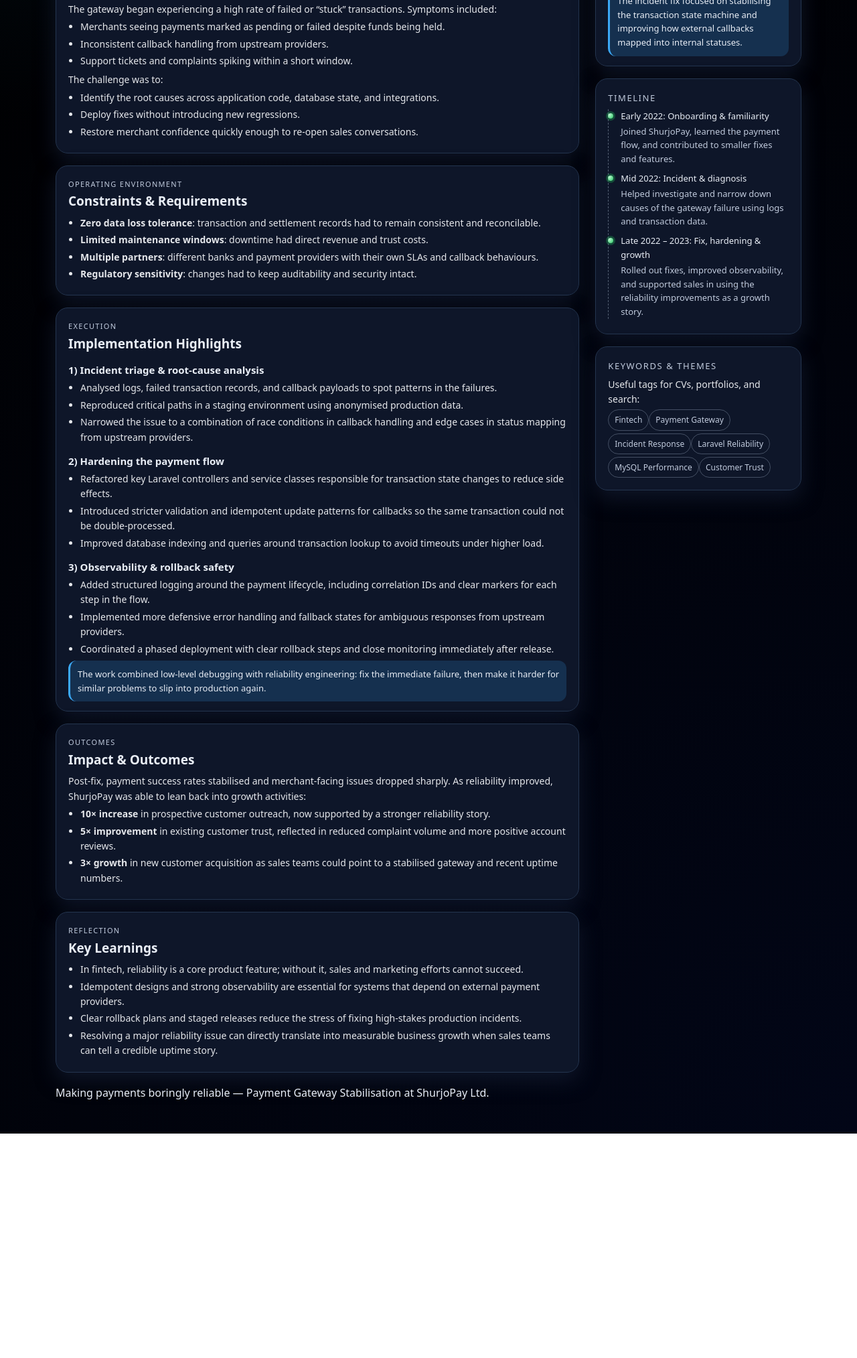
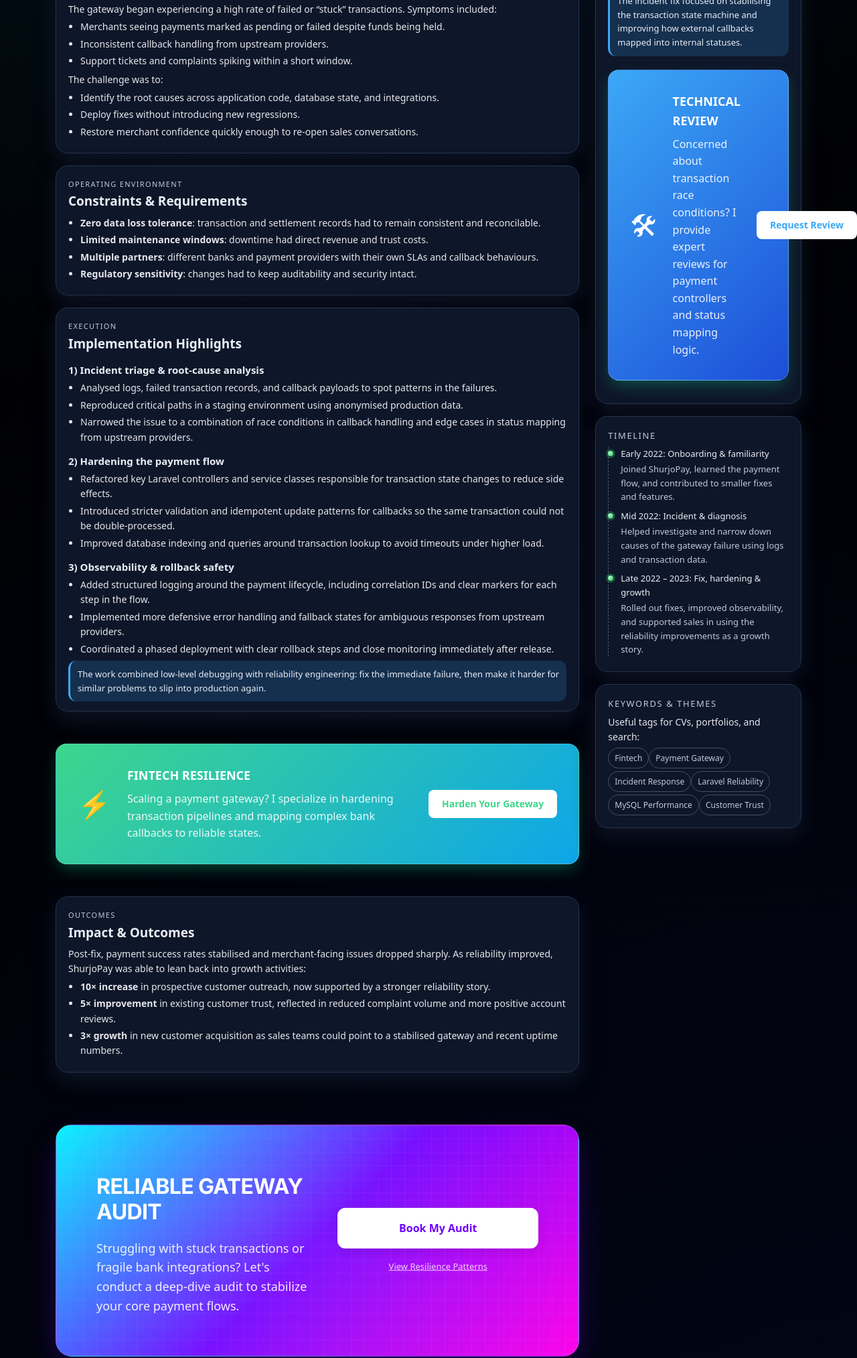
Before and after one commit to anwar-gazi/anwar-gazi.github.io, a website: page portfolio/shurjopay-gateway-reliability.html in a window 1280 px wide. Shown: the part 1955-3982 px from the top of the page at 67% size. Before the commit the page ends 3647 px from the top, so only its background shows below. Drawn offline with nearby package versions, Linux system fonts and the light colour scheme.

Commit message:
feat: inject context-aware CTAs into shurjopay portfolio pages

```diff
--- a/portfolio/shurjopay-gateway-reliability.html
+++ b/portfolio/shurjopay-gateway-reliability.html
@@ -896,6 +896,17 @@
             </div>
           </article>
 
+          <div class="cta-insight-card" style="background: linear-gradient(135deg, #3dd68c 0%, #0ea5e9 100%);">
+            <div class="cta-insight-icon">⚡</div>
+            <div class="cta-insight-content">
+              <h4>Fintech Resilience</h4>
+              <p>Scaling a payment gateway? I specialize in hardening transaction pipelines and mapping complex bank
+                callbacks to reliable states.</p>
+            </div>
+            <a href="mailto:minhaj.me.bd@gmail.com" class="cta-insight-btn" style="color: #3dd68c;">Harden Your
+              Gateway</a>
+          </div>
+
           <article class="section-card" id="impact">
             <div class="eyebrow">Outcomes</div>
             <h2>Impact &amp; Outcomes</h2>
@@ -942,6 +953,20 @@
             metrics.
           </p> -->
           </article>
+
+          <div class="cta-banner">
+            <div class="cta-content">
+              <h3 class="cta-title">Reliable Gateway Audit</h3>
+              <p class="cta-text">
+                Struggling with stuck transactions or fragile bank integrations? Let's conduct a deep-dive audit to
+                stabilize your core payment flows.
+              </p>
+            </div>
+            <div class="cta-action">
+              <a href="mailto:minhaj.me.bd@gmail.com" class="cta-btn">Book My Audit</a>
+              <a href="/portfolio/index.html" class="cta-secondary-link">View Resilience Patterns</a>
+            </div>
+          </div>
 
           <article class="section-card" id="learnings">
             <div class="eyebrow">Reflection</div>
@@ -998,6 +1023,16 @@
             <div class="callout" style="margin-top:10px;">
               The incident fix focused on stabilising the transaction state machine and improving how
               external callbacks mapped into internal statuses.
+            </div>
+            <div class="cta-insight-card"
+              style="background: linear-gradient(135deg, #3ba8f6 0%, #1d4ed8 100%); margin: 20px 0;">
+              <div class="cta-insight-icon">🛠</div>
+              <div class="cta-insight-content">
+                <h4>Technical Review</h4>
+                <p>Concerned about transaction race conditions? I provide expert reviews for payment controllers and
+                  status mapping logic.</p>
+              </div>
+              <a href="mailto:minhaj.me.bd@gmail.com" class="cta-insight-btn" style="color: #3ba8f6;">Request Review</a>
             </div>
           </section>
 
```
Also changed, not shown: portfolio/shurjopay-brac-bank-cof.html (+40 -2 lines). Lines whose indentation alone changed are shown as unchanged.
